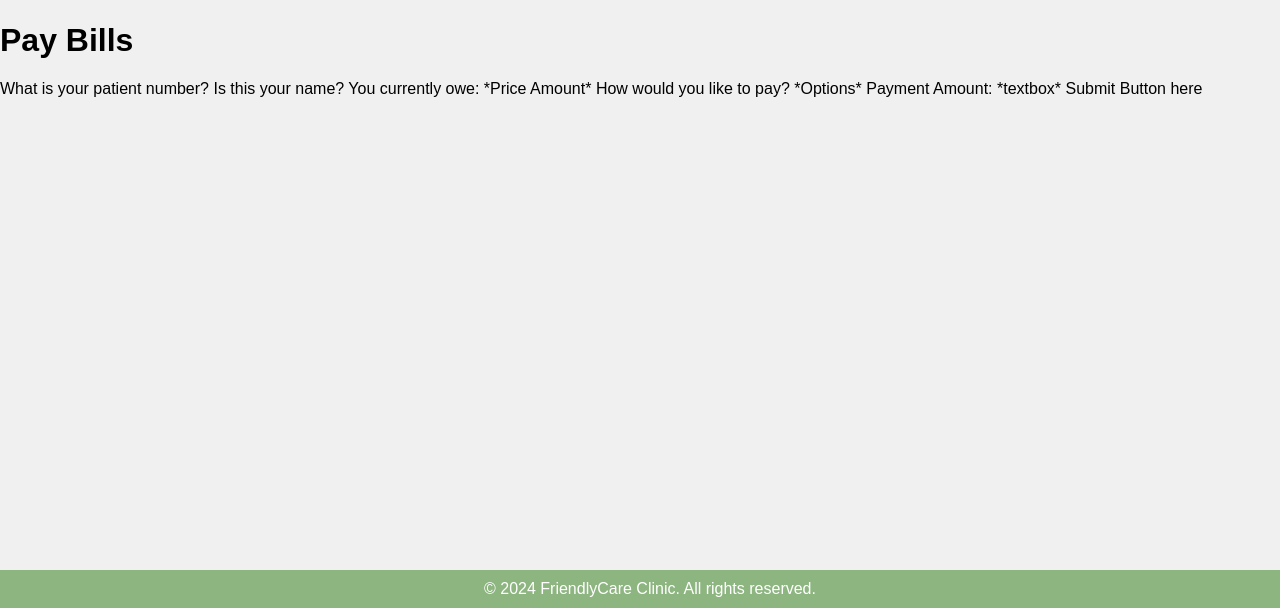
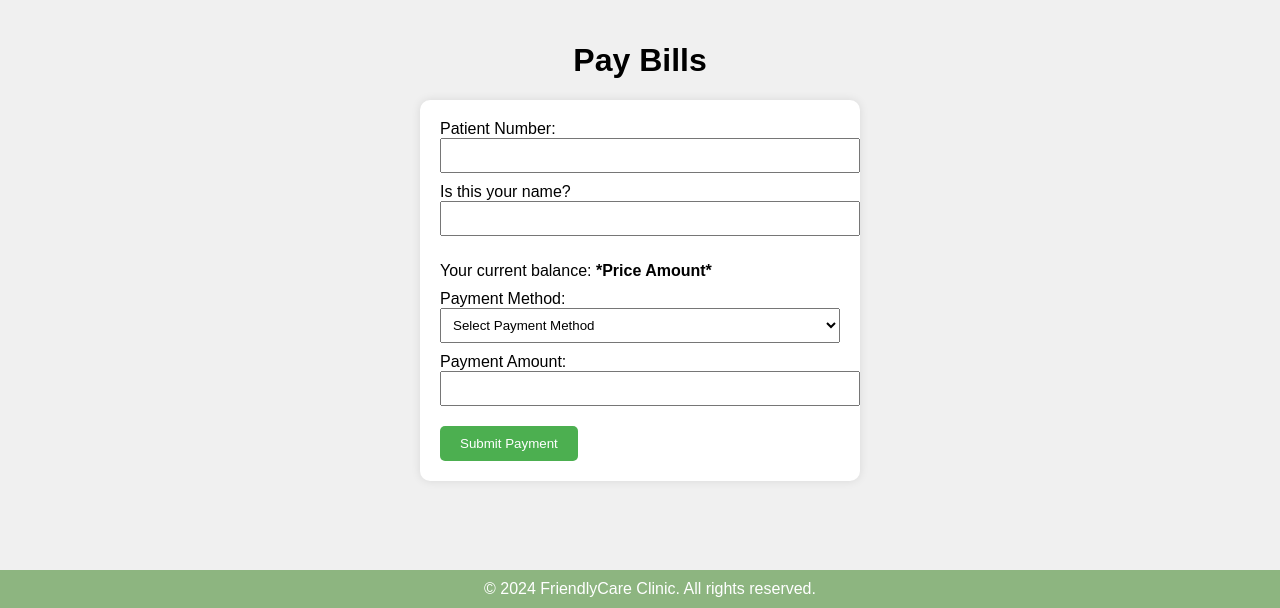
Before and after one commit to SharpeNick/SpringDBMS, a Flask app: page /pay in a window 1280 px wide. Shown: the part 192-800 px from the top of the page. Run offline with Flask 3, Linux system fonts and the light colour scheme.

Commit message:
Update pay.html

```diff
--- a/templates/pay.html
+++ b/templates/pay.html
@@ -1,11 +1,76 @@
 {% extends "base.html" %}
 
 {% block content %}
-    <h1>Pay Bills</h1>
-    <p1>What is your patient number?</p1>
-    <p1>Is this your name?</p1>
-    <p1>You currently owe: *Price Amount*</p1>
-    <p1>How would you like to pay? *Options*</p1>
-    <p1>Payment Amount: *textbox*</p1>
-    <p1>Submit Button here</p1>
+    <div style="background-color: #f0f0f0; padding: 20px;">
+        <h1 style="text-align: center;">Pay Bills</h1>
+        <div style="margin: auto; max-width: 400px; background-color: #fff; padding: 20px; border-radius: 10px; box-shadow: 0 0 10px rgba(0, 0, 0, 0.1);">
+            <form id="paymentForm">
+                <label for="patientNumber">Patient Number:</label>
+                <input type="text" id="patientNumber" name="patientNumber" required style="width: 100%; padding: 8px; margin-bottom: 10px;"><br>
+
+                <label for="name">Is this your name?</label>
+                <input type="text" id="name" name="name" required style="width: 100%; padding: 8px; margin-bottom: 10px;"><br>
+
+                <p style="margin-bottom: 10px;">Your current balance: <span id="balance" style="font-weight: bold;">*Price Amount*</span></p>
+
+                <label for="paymentMethod">Payment Method:</label>
+                <select id="paymentMethod" name="paymentMethod" required style="width: 100%; padding: 8px; margin-bottom: 10px;">
+                    <option value="">Select Payment Method</option>
+                    <option value="creditCard">Credit Card</option>
+                    <option value="paypal">PayPal</option>
+                    <option value="bankTransfer">Bank Transfer</option>
+                </select><br>
+
+                <label for="paymentAmount">Payment Amount:</label>
+                <input type="number" id="paymentAmount" name="paymentAmount" required style="width: 100%; padding: 8px; margin-bottom: 20px;"><br>
+
+                <input type="submit" value="Submit Payment" style="background-color: #4CAF50; color: white; padding: 10px 20px; border: none; border-radius: 5px; cursor: pointer;">
+            </form>
+        </div>
+    </div>
 {% endblock %}
+
+{% block scripts %}
+    <script>
+        document.getElementById("paymentForm").addEventListener("submit", function(event) {
+            event.preventDefault();
+            // Form validation
+            var patientNumber = document.getElementById("patientNumber").value;
+            var name = document.getElementById("name").value;
+            var paymentMethod = document.getElementById("paymentMethod").value;
+            var paymentAmount = document.getElementById("paymentAmount").value;
+
+            if (!patientNumber || !name || !paymentMethod || !paymentAmount) {
+                alert("Please fill in all fields.");
+                return;
+            }
+
+            // Example: Send payment information to backend for processing
+            // Replace this with your actual backend endpoint
+            fetch("/process_payment", {
+                method: "POST",
+                headers: {
+                    "Content-Type": "application/json"
+                },
+                body: JSON.stringify({
+                    patientNumber: patientNumber,
+                    name: name,
+                    paymentMethod: paymentMethod,
+                    paymentAmount: paymentAmount
+                })
+            })
+            .then(response => {
+                if (response.ok) {
+                    alert("Payment successful!");
+                    // Optionally, redirect user to a success page
+                } else {
+                    alert("Payment failed. Please try again later.");
+                }
+            })
+            .catch(error => {
+                console.error("Error processing payment:", error);
+                alert("An error occurred while processing your payment. Please try again later.");
+            });
+        });
+    </script>
+{% endblock %}
```
